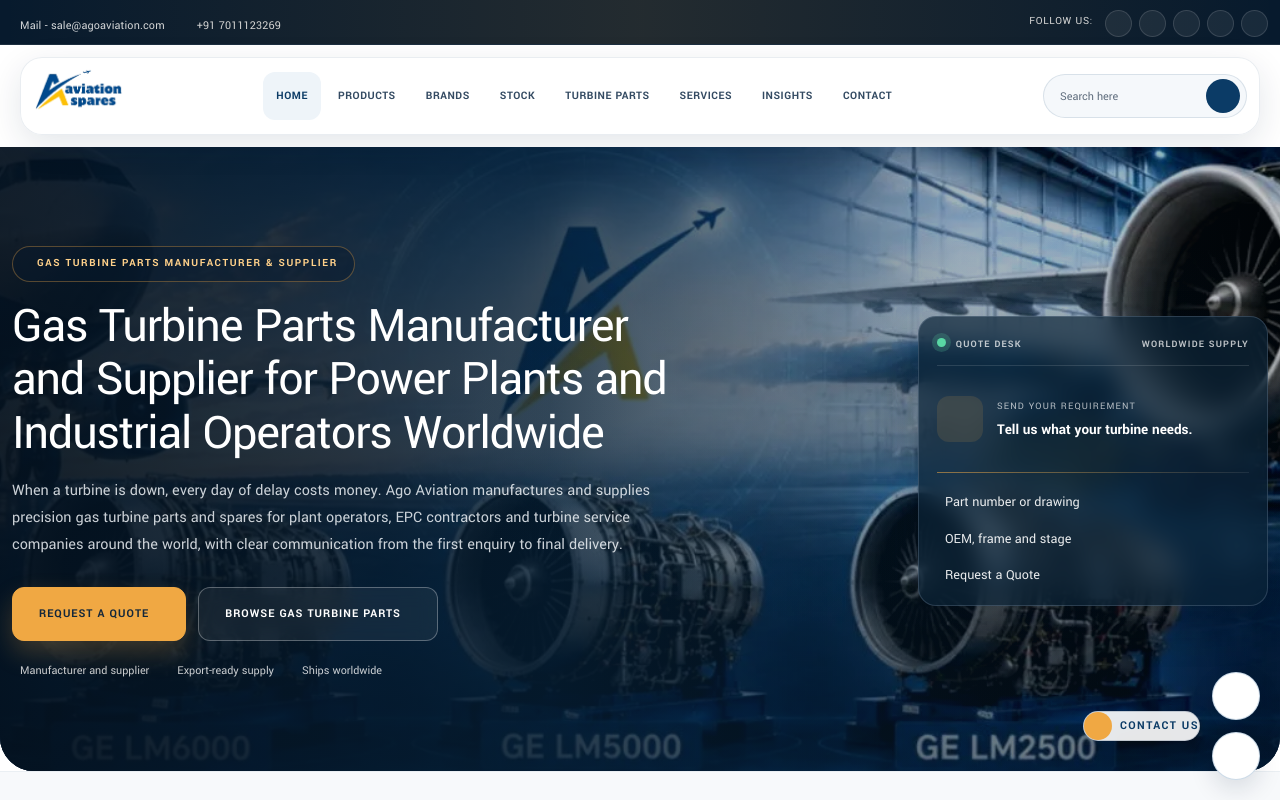
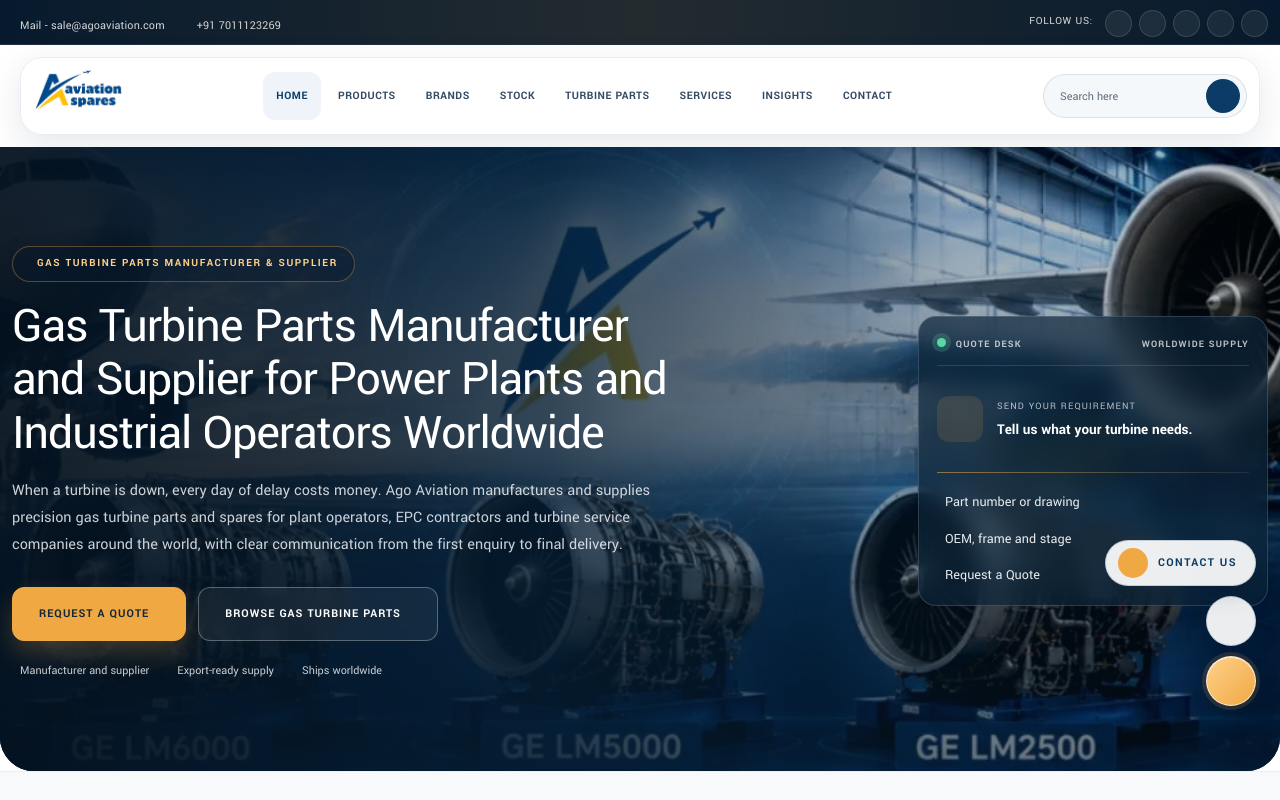
Before and after one commit to mdmajdi05/ago-next, a Next.js app: page / in a window 1280 px wide. Shown: the top 800 px of the page. Built offline with nearby package versions, Linux system fonts and the light colour scheme; no server answers.

Commit message:
Align floating contact widget with HTML styling
Co-authored-by: Copilot <223556219+Copilot@users.noreply.github.com>

```diff
--- a/src/components/layout/floatBar.tsx
+++ b/src/components/layout/floatBar.tsx
@@ -5,33 +5,21 @@ const WHATSAPP_URL = `https://wa.me/${siteConfig.whatsappNumber}`;
 
 export function FloatBar() {
   return (
-    <div className="fixed bottom-5 right-5 z-[60] flex items-center gap-3">
-      <Link
-        href="/contact"
-        className="group inline-flex items-center gap-2 rounded-full border border-[rgba(14,49,86,0.18)] bg-white/90 px-4 py-2.5 text-[12px] font-bold uppercase tracking-[0.12em] text-primary shadow-[0_10px_25px_rgba(10,28,48,0.12)] backdrop-blur-sm transition-all duration-250 hover:-translate-y-0.5 hover:border-[#f0a843] hover:bg-[#fdf1de]"
-        aria-label="Contact us"
-      >
-        <span className="inline-flex h-7 w-7 items-center justify-center rounded-full bg-[#f0a843] text-[#10243a]">
-          <i className="fa-solid fa-headset text-[12px]" />
+    <div className="ago-float" aria-label="Quick actions">
+      <Link href="/contact" className="ago-float__contact" aria-label="Contact us">
+        <span className="ago-float__contact-icon">
+          <i className="fa-solid fa-headset" aria-hidden="true" />
         </span>
-        Contact us
+        <span>Contact us</span>
       </Link>
 
-      <div className="flex flex-col gap-3">
-        <Link
-          href={WHATSAPP_URL}
-          className="flex h-12 w-12 items-center justify-center rounded-full border border-[rgba(1,74,142,0.20)] bg-white shadow-[0_10px_25px_rgba(10,28,48,0.12)] text-[#25D366] transition-all duration-250 hover:-translate-y-0.5 hover:bg-[#25D366] hover:text-white"
-          aria-label="WhatsApp us"
-        >
-          <i className="fa-brands fa-whatsapp text-[16px]" />
+      <div className="ago-float__stack">
+        <Link href={WHATSAPP_URL} className="ago-float__btn ago-float__btn--wa" aria-label="WhatsApp us">
+          <i className="fa-brands fa-whatsapp" aria-hidden="true" />
         </Link>
 
-        <Link
-          href="#top"
-          className="flex h-12 w-12 items-center justify-center rounded-full border border-[rgba(1,74,142,0.20)] bg-white shadow-[0_10px_25px_rgba(10,28,48,0.12)] text-primary transition-all duration-250 hover:-translate-y-0.5 hover:bg-primary hover:text-white"
-          aria-label="Back to top"
-        >
-          <i className="fa-solid fa-arrow-up text-[15px]" />
+        <Link href="#top" className="ago-float__btn ago-float__btn--top" aria-label="Back to top">
+          <i className="fa-solid fa-arrow-up" aria-hidden="true" />
         </Link>
       </div>
     </div>
--- a/src/styles/globals.css
+++ b/src/styles/globals.css
@@ -349,6 +349,140 @@ main {
   display: block;
 }
 
+.ago-float {
+  position: fixed;
+  right: 24px;
+  bottom: 94px;
+  display: grid;
+  gap: 10px;
+  z-index: 60;
+}
+
+.ago-float__contact {
+  display: inline-flex;
+  align-items: center;
+  gap: 10px;
+  min-height: 46px;
+  padding: 0 18px 0 12px;
+  border: 1px solid rgba(14, 49, 86, 0.18);
+  border-radius: 999px;
+  background: rgba(255, 255, 255, 0.92);
+  box-shadow: 0 10px 25px rgba(10, 28, 48, 0.12);
+  color: var(--primary-color);
+  font-size: 12px;
+  font-weight: 800;
+  letter-spacing: 0.12em;
+  text-transform: uppercase;
+  backdrop-filter: blur(8px);
+  transition: transform 0.2s ease, box-shadow 0.2s ease, border-color 0.2s ease;
+}
+
+.ago-float__contact:hover {
+  transform: translateY(-2px);
+  border-color: rgba(240, 168, 67, 0.7);
+  box-shadow: 0 14px 30px rgba(10, 28, 48, 0.18);
+}
+
+.ago-float__contact-icon {
+  display: inline-flex;
+  align-items: center;
+  justify-content: center;
+  width: 30px;
+  height: 30px;
+  border-radius: 50%;
+  background: #f0a843;
+  color: #10243a;
+  font-size: 12px;
+}
+
+.ago-float__stack {
+  display: flex;
+  flex-direction: column;
+  gap: 10px;
+  align-items: flex-end;
+}
+
+.ago-float__btn {
+  display: inline-flex;
+  align-items: center;
+  justify-content: center;
+  width: 50px;
+  height: 50px;
+  border-radius: 50%;
+  background: rgba(255, 255, 255, 0.92);
+  border: 1px solid rgba(1, 74, 142, 0.18);
+  color: var(--primary-color);
+  box-shadow: 0 10px 25px rgba(10, 28, 48, 0.12);
+  transition: transform 0.2s ease, box-shadow 0.2s ease, background 0.2s ease, color 0.2s ease;
+}
+
+.ago-float__btn:hover {
+  transform: translateY(-2px);
+}
+
+.ago-float__btn--wa {
+  color: #25d366;
+}
+
+.ago-float__btn--wa:hover {
+  background: #25d366;
+  color: #fff;
+}
+
+.ago-float__btn--top {
+  color: #10243a;
+  background: linear-gradient(135deg, #ffd18a, #f0a843);
+  border-color: rgba(255, 255, 255, 0.7);
+  box-shadow: 0 0 0 4px rgba(240, 168, 67, 0.14), 0 10px 24px rgba(7, 26, 45, 0.26), inset 0 1px 0 rgba(255, 255, 255, 0.55);
+}
+
+.ago-float__btn--top:hover {
+  background: linear-gradient(135deg, #f6c76e, #e7a637);
+  box-shadow: 0 0 0 4px rgba(240, 168, 67, 0.2), 0 14px 30px rgba(7, 26, 45, 0.32), inset 0 1px 0 rgba(255, 255, 255, 0.55);
+}
+
+.ago-float__btn i,
+.ago-float__contact-icon i {
+  font-size: 16px;
+}
+
+@media (max-width: 1200px) {
+  .ago-float {
+    right: 14px;
+    bottom: 80px;
+  }
+}
+
+@media (max-width: 767px) {
+  .ago-float {
+    right: 14px;
+    bottom: 78px;
+  }
+
+  .ago-float__contact {
+    min-height: 42px;
+    padding: 0 14px 0 10px;
+    font-size: 11px;
+    letter-spacing: 0.08em;
+  }
+
+  .ago-float__contact-icon {
+    width: 26px;
+    height: 26px;
+    font-size: 11px;
+  }
+
+  .ago-float__btn {
+    width: 40px;
+    height: 40px;
+  }
+
+  .ago-float__btn i,
+  .ago-float__contact-icon i {
+    font-size: 14px;
+  }
+}
+
 @media (max-width: 1024px) {
   .site-header {
     width: min(100%, calc(100% - 18px));
```
